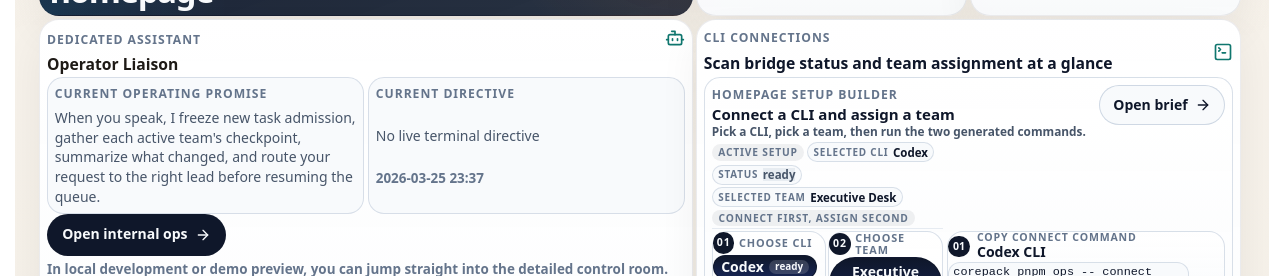
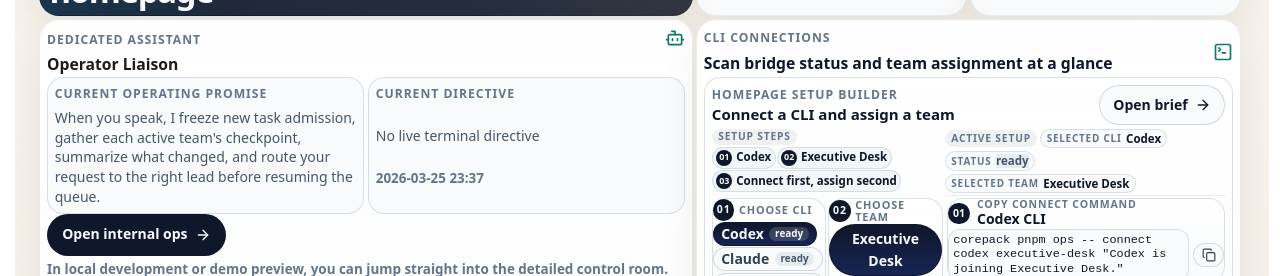
Before and after one commit to GongJae00/research-pages, a Next.js app in the folder apps/web/: page /en in a window 1280 px wide. Shown: the part 1700-1976 px from the top of the page. Built offline with nearby package versions, Linux system fonts and the light colour scheme; no server answers.

Commit message:
Autonomy batch 1473: shell-experience

```diff
--- a/apps/web/src/components/homepage-agent-control-section.tsx
+++ b/apps/web/src/components/homepage-agent-control-section.tsx
@@ -359,7 +359,6 @@ export function HomepageAgentControlSection({
               <div className={styles.setupTitleBlock}>
                 <span className={styles.metaLabel}>{copy.setupBuilderLabel}</span>
                 <h4>{copy.setupBuilderTitle}</h4>
-                <p className={styles.setupTitleHint}>{copy.setupBuilderBody}</p>
               </div>
               <div className={styles.setupHeaderActions}>
                 {setupBriefHref ? (
@@ -368,6 +367,29 @@ export function HomepageAgentControlSection({
                     <ArrowRight size={16} />
                   </Link>
                 ) : null}
+              </div>
+            </div>
+            <div className={styles.quickStartStrip} aria-label={copy.setupStepsLabel}>
+              <span className={styles.quickStartLabel}>{copy.setupStepsLabel}</span>
+              <div className={styles.quickStartFlow}>
+                <div className={styles.quickStartItem}>
+                  <span className={styles.quickStartIndex}>01</span>
+                  <div className={styles.quickStartText}>
+                    <strong>{selectedProvider?.label ?? copy.chooseProvider}</strong>
+                  </div>
+                </div>
+                <div className={styles.quickStartItem}>
+                  <span className={styles.quickStartIndex}>02</span>
+                  <div className={styles.quickStartText}>
+                    <strong>{selectedTeam?.name ?? copy.chooseTeam}</strong>
+                  </div>
+                </div>
+                <div className={styles.quickStartItem}>
+                  <span className={styles.quickStartIndex}>03</span>
+                  <div className={styles.quickStartText}>
+                    <strong>{copy.commandOrder}</strong>
+                  </div>
+                </div>
               </div>
             </div>
             {selectedProvider && selectedTeam ? (
@@ -391,7 +413,6 @@ export function HomepageAgentControlSection({
                   <span className={styles.setupScanLabel}>{copy.selectedTeamLabel}</span>
                   <strong className={styles.setupDigestValue}>{selectedTeam.name}</strong>
                 </span>
-                <span className={styles.setupOrderPill}>{copy.commandOrder}</span>
               </div>
             ) : null}
             <div className={styles.setupPickerGrid}>
```
